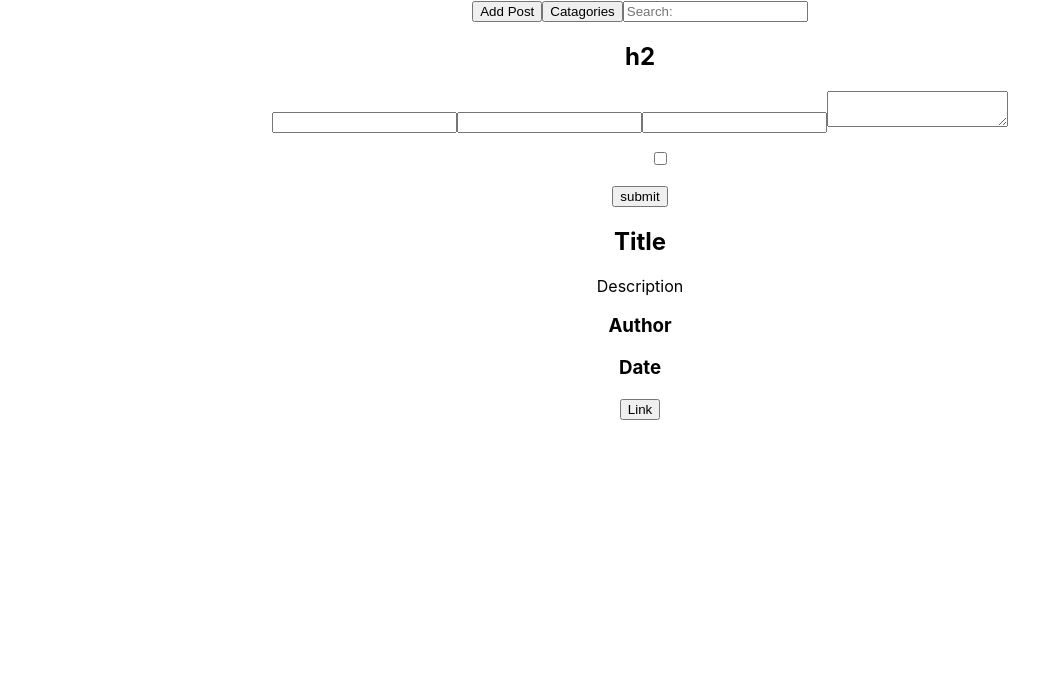
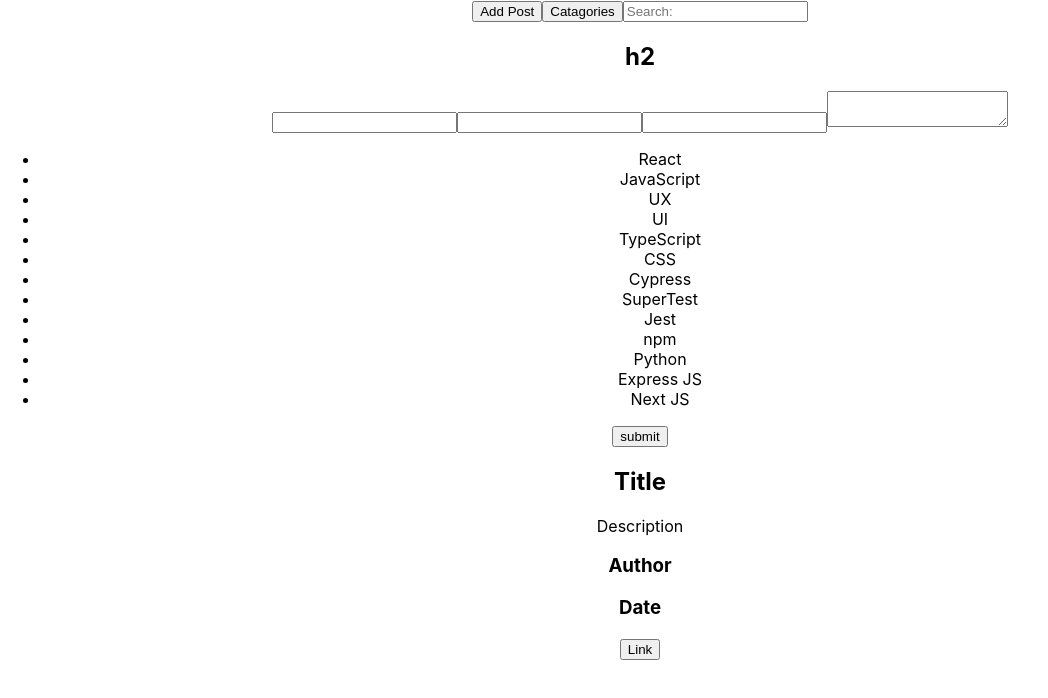
Before and after one commit to SchoolOfCode/trove-frontend, a React (Create React App) app: page / in a window 1280 px wide. Shown: the top 698 px of the page, without its empty margins (0-1048 px from the left). Built offline with nearby package versions, Linux system fonts and the light colour scheme.

Commit message:
Created TagList component. Added tags data.

```diff
--- a/src/components/AddPost/Form/Form.js
+++ b/src/components/AddPost/Form/Form.js
@@ -1,15 +1,14 @@
 import React from "react";
+import TagList from "../TagList/TagList";
 
-export default function Form({tag}) {
+export default function Form() {
 	return (
 		<form>
 			<input></input>
 			<input></input>
 			<input></input>
       <textarea />
-      <ul>
-        <input type='checkbox'>{tag}</input>
-      </ul>
+      <TagList />
       <button>submit</button>
 		</form>
 	);
--- /dev/null
+++ b/src/components/AddPost/TagList/TagList.js
@@ -0,0 +1,13 @@
+import React from "react";
+import tags from '../../../data/tags'
+
+export default function TagList() {
+	return (
+    <ul>
+      {tags.map((tag, index) => {
+        return <li index={index}>{tag}</li>
+      })}
+
+		</ul>
+	);
+}
--- /dev/null
+++ b/src/data/tags.js
@@ -0,0 +1,3 @@
+const tags = ["React", "JavaScript", "UX", "UI", "TypeScript", "CSS", "Cypress", "SuperTest", "Jest", "npm", "Python", "Express JS", "Next JS"];
+
+export default tags;
```
